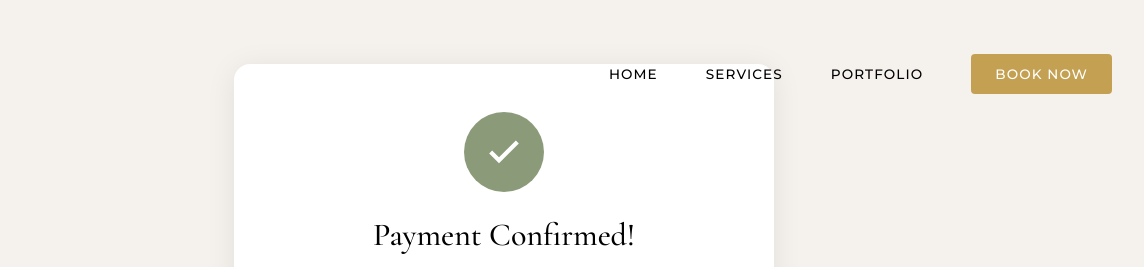
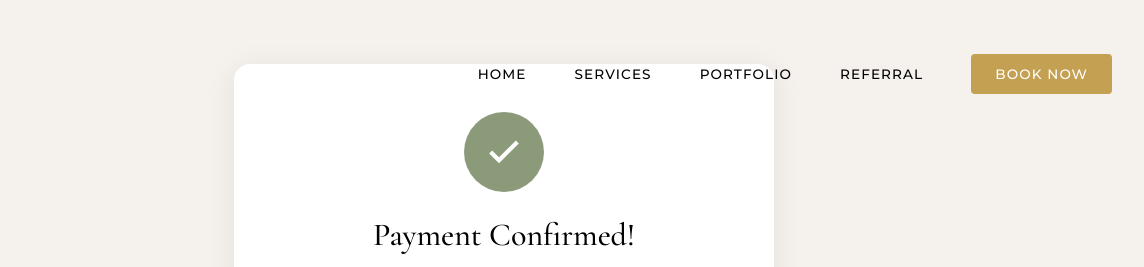
Before and after one commit to PheonixOfTesla/jlc-studio, a website: page booking-success.html in a window 1280 px wide. Shown: the top 267 px of the page, 136-1280 px from the left. Drawn offline with nearby package versions, Linux system fonts and the light colour scheme.

Commit message:
Add Referral link to navigation on all pages

```diff
--- a/booking-success.html
+++ b/booking-success.html
@@ -108,6 +108,7 @@
                 <li><a href="index.html" class="nav-link">Home</a></li>
                 <li><a href="services.html" class="nav-link">Services</a></li>
                 <li><a href="gallery.html" class="nav-link">Portfolio</a></li>
+                <li><a href="referral.html" class="nav-link">Referral</a></li>
                 <li><a href="booking.html" class="nav-link nav-cta">Book Now</a></li>
             </ul>
             <div class="nav-toggle" id="nav-toggle"><span></span><span></span><span></span></div>
```
Also changed, not shown: booking.html (+1 -0 lines), contact.html (+1 -0 lines), index.html (+1 -0 lines), services.html (+1 -0 lines).
